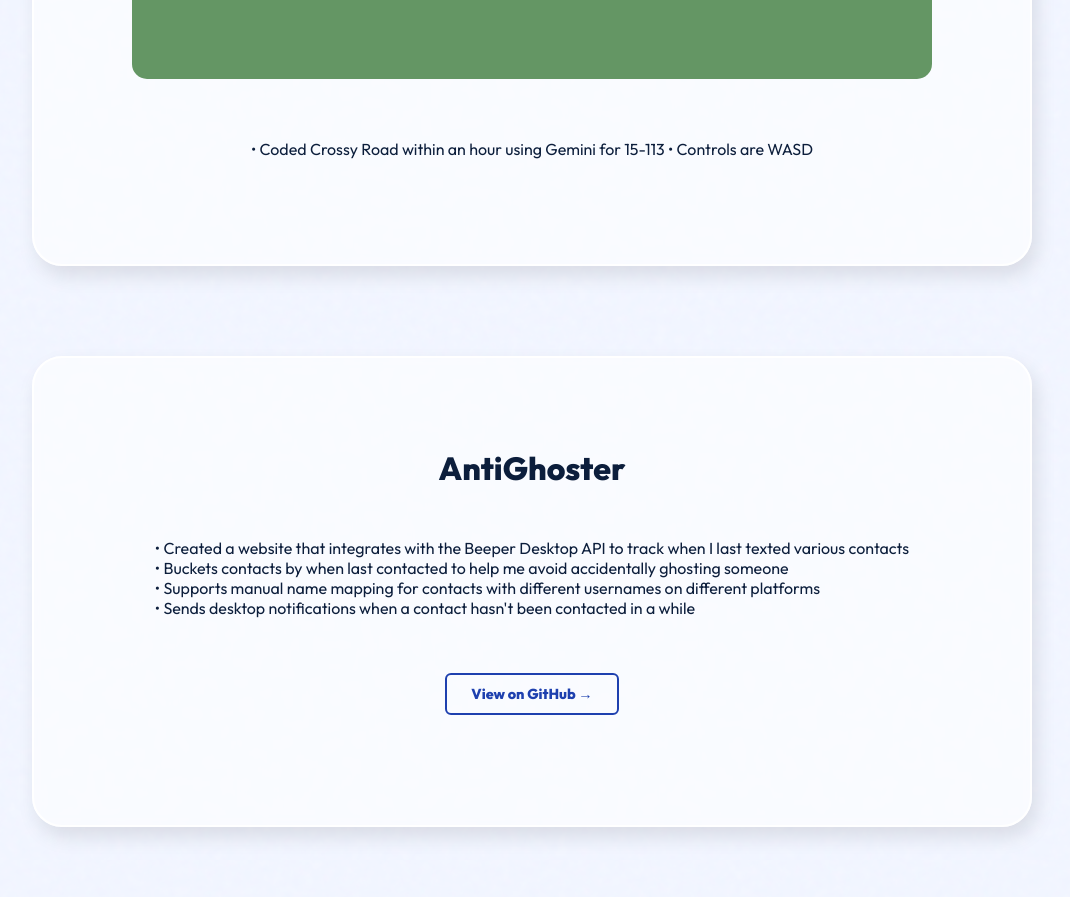
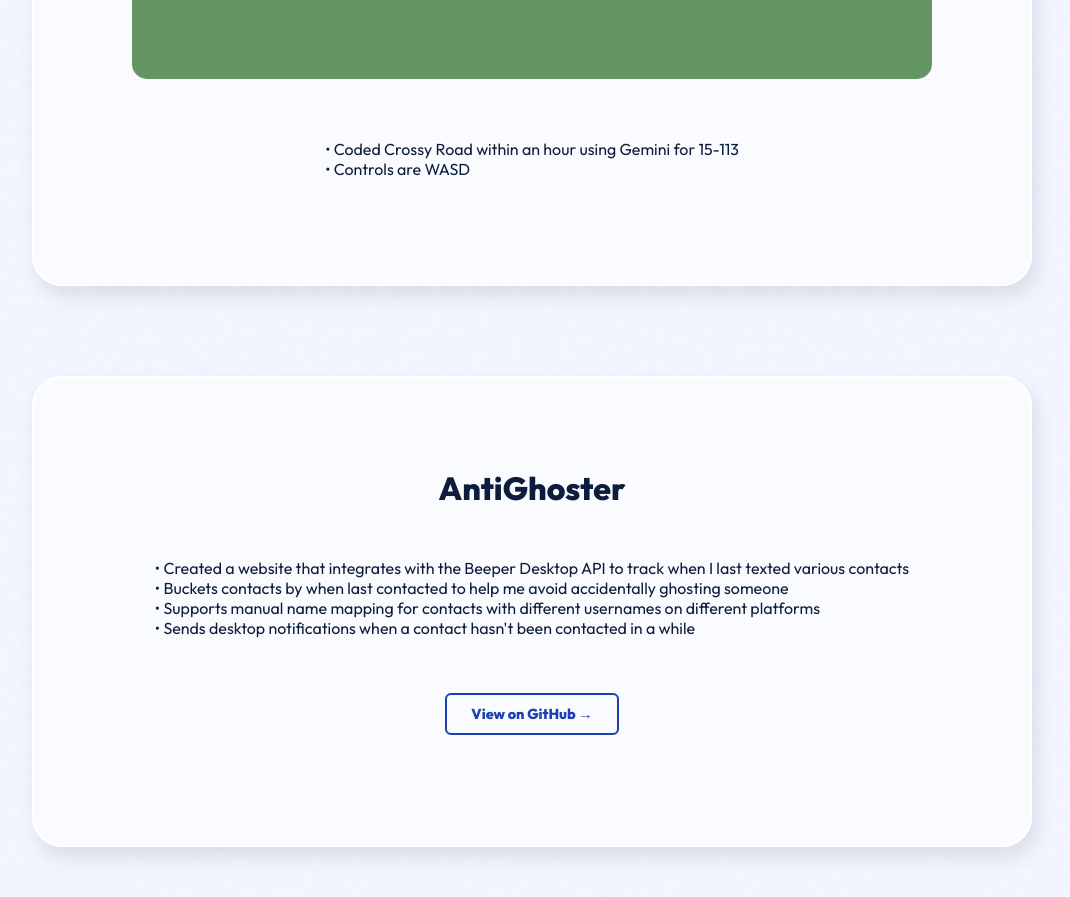
Before and after one commit to GRI3FER/anshgandhi.github.io, a website: page projects.html in a window 1280 px wide. Shown: the part 2980-3877 px from the top of the page, without its empty margins (108-1178 px from the left). Drawn offline with Linux system fonts and the light colour scheme.

Commit message:
Refactor Crossy Road project controls information for improved readability in projects.html

```diff
--- a/projects.html
+++ b/projects.html
@@ -175,10 +175,8 @@
             </div>
 
             <ul style="list-style: none; padding: 15px; margin: 0;">
-                <li>• Coded Crossy Road within an hour using Gemini for 15-113
-                    • Controls are WASD
-
-                </li>
+                <li>• Coded Crossy Road within an hour using Gemini for 15-113</li>
+                <li>• Controls are WASD</li>
             </ul>
         </div>
 
```
